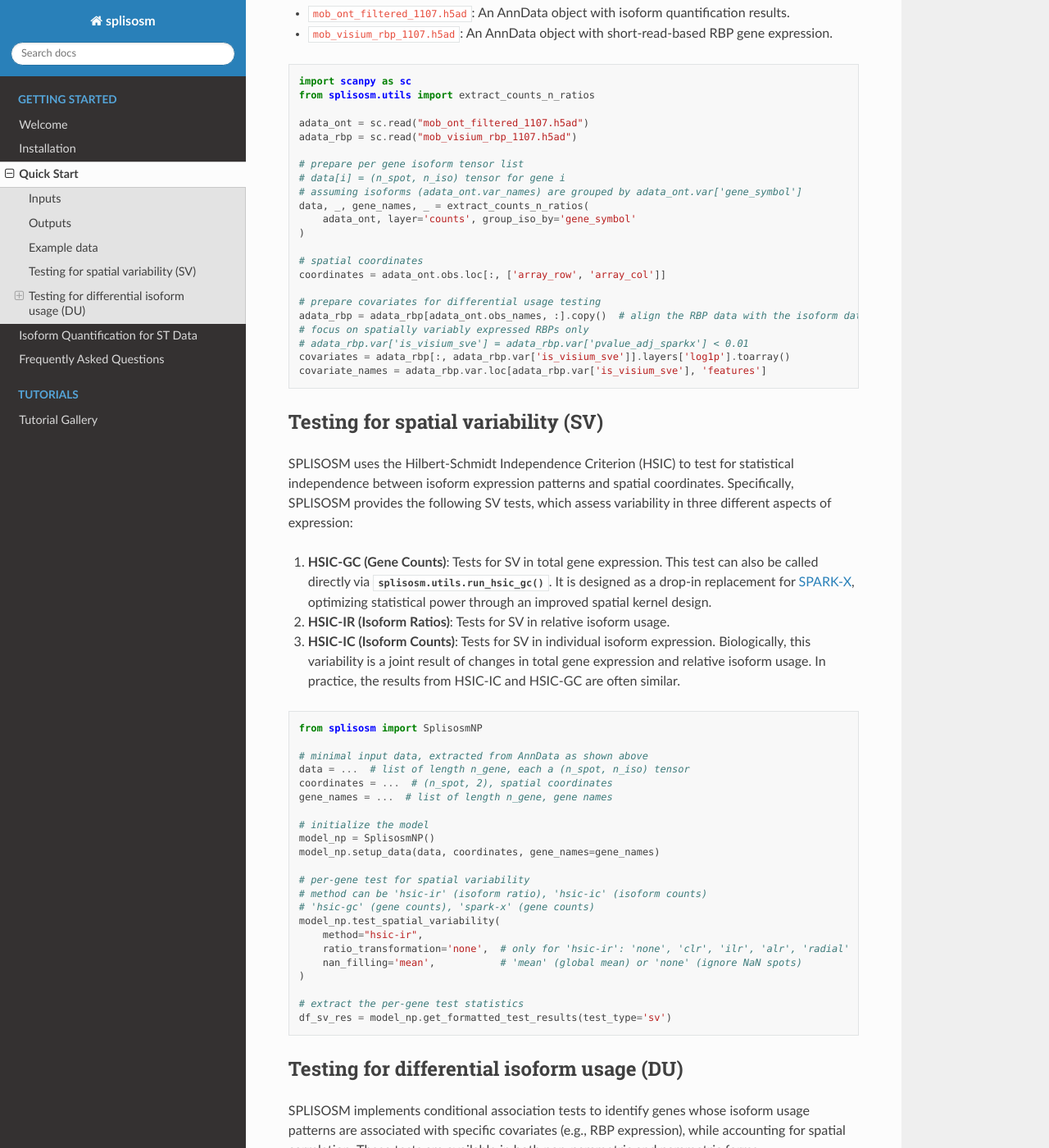
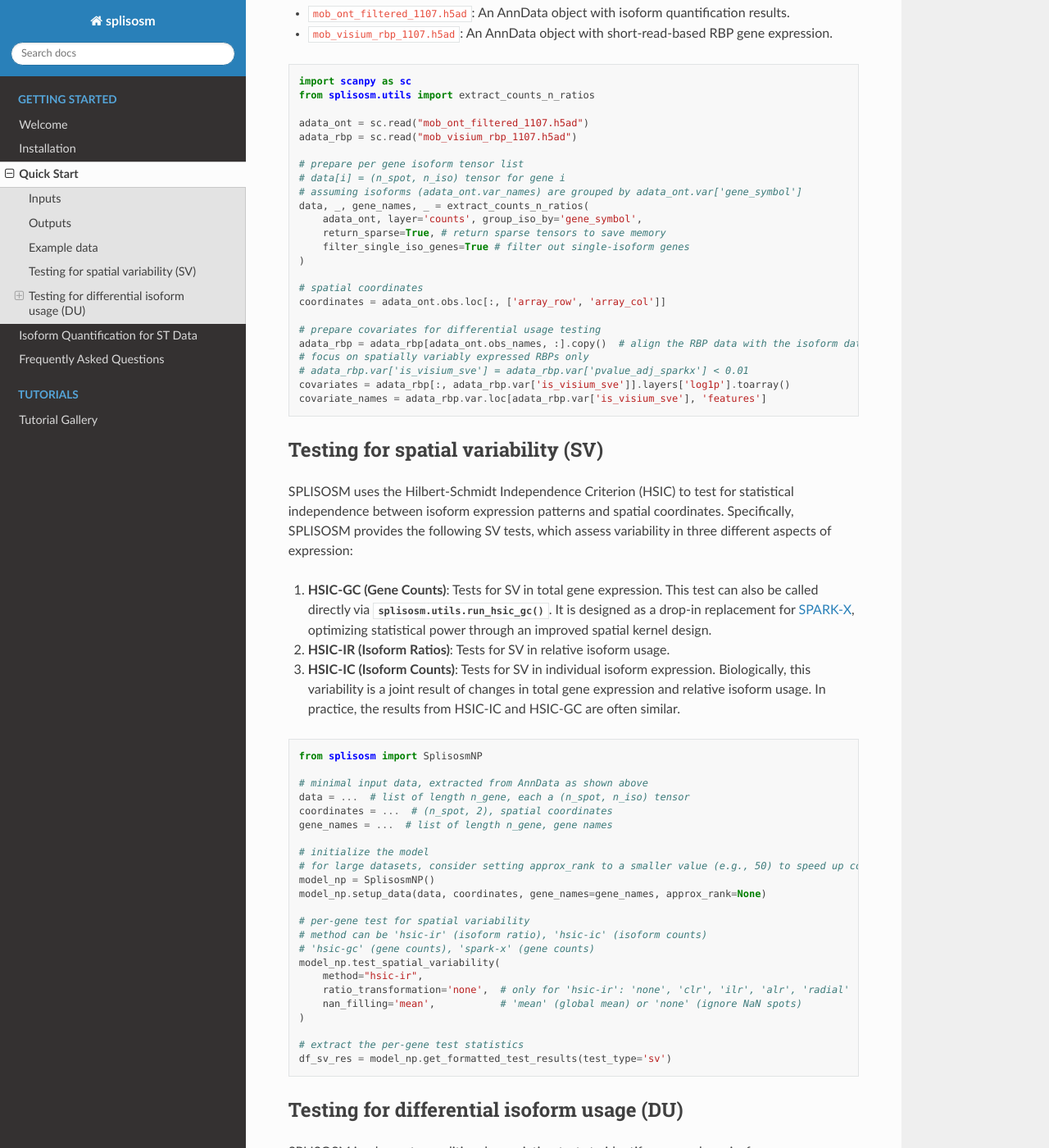
Before and after one commit to JiayuSuPKU/SPLISOSM, a Sphinx documentation site: the page built from docs/source/quickstart.rst, in a window 1280 px wide and 1400 px high, scrolled down 1120 px. Shown: the whole window at 82% size. Built offline with Sphinx 7.4.7 and the Read the Docs theme 3.1.0, drawn with Linux system fonts in a browser that asks for light colours; pages that are not in the unit, such as notebooks, are missing from menus.

```diff
--- a/docs/source/quickstart.rst
+++ b/docs/source/quickstart.rst
@@ -53,7 +53,9 @@ A small demo dataset of Visium-ONT mouse olfactory bulb (SiT-MOB) is available f
    # data[i] = (n_spot, n_iso) tensor for gene i
    # assuming isoforms (adata_ont.var_names) are grouped by adata_ont.var['gene_symbol']
    data, _, gene_names, _ = extract_counts_n_ratios(
-       adata_ont, layer='counts', group_iso_by='gene_symbol'
+       adata_ont, layer='counts', group_iso_by='gene_symbol',
+       return_sparse=True, # return sparse tensors to save memory
+       filter_single_iso_genes=True # filter out single-isoform genes
    )
 
    # spatial coordinates
@@ -86,8 +88,9 @@ SPLISOSM uses the Hilbert-Schmidt Independence Criterion (HSIC) to test for stat
    gene_names = ...  # list of length n_gene, gene names
 
    # initialize the model
+   # for large datasets, consider setting approx_rank to a smaller value (e.g., 50) to speed up computation
    model_np = SplisosmNP()
-   model_np.setup_data(data, coordinates, gene_names=gene_names)
+   model_np.setup_data(data, coordinates, gene_names=gene_names, approx_rank=None)
 
    # per-gene test for spatial variability
    # method can be 'hsic-ir' (isoform ratio), 'hsic-ic' (isoform counts)
@@ -133,7 +136,8 @@ The non-parametric test is based on the HSIC kernel independence test and relies
        coordinates,
        design_mtx=covariates,
        gene_names=gene_svs_names,
-       covariate_names=covariate_names
+       covariate_names=covariate_names,
+       approx_rank=None
    )
 
    # run the conditional HSIC test for differential usage
```
Also changed, not shown: README.md (+2 -1 lines), docs/source/index.rst (+3 -4 lines).
